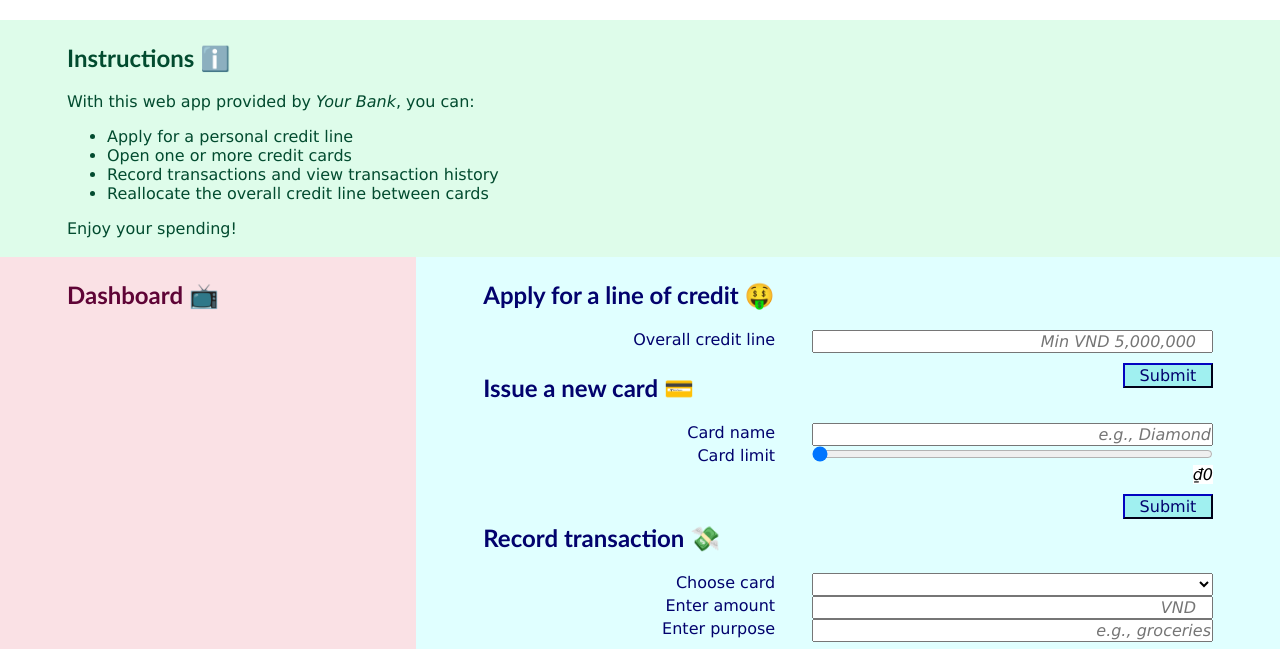
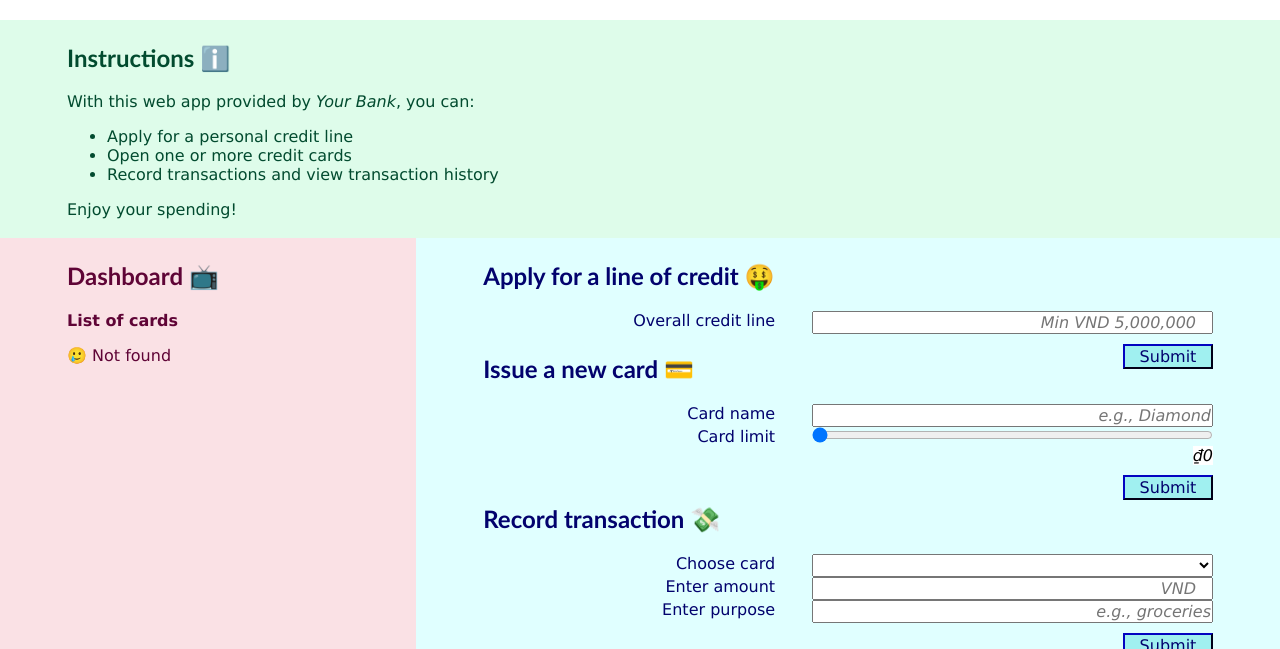
Before and after one commit to khoind/envelopes, a website: page public/index.html in a window 1280 px wide. Shown: the part 119-768 px from the top of the page. Drawn offline with Linux system fonts and the light colour scheme; no server answers.

Commit message:
add scrolling to dashboard

```diff
--- a/public/index.html
+++ b/public/index.html
@@ -24,7 +24,6 @@
                     <li>Apply for a personal credit line</li>
                     <li>Open one or more credit cards</li>
                     <li>Record transactions and view transaction history</li>
-                    <li>Reallocate the overall credit line between cards</li>
                 </ul>
                 Enjoy your spending!
             </p>
--- a/public/script.js
+++ b/public/script.js
@@ -173,6 +173,7 @@ const updateSummary = () => {
 
 window.onload = () => {
     updateSummary();
+    updateCards();
     updateLimitSlider();
 }
 
--- a/public/style.css
+++ b/public/style.css
@@ -39,6 +39,8 @@ h1 {
     border: solid rgb(250, 225, 229);
     padding-inline: 5%;
     flex-grow: 1;
+    overflow-y: scroll;
+    height: 700px;
 }
 
 #control {
@@ -47,6 +49,7 @@ h1 {
     border: solid lightcyan;
     padding-inline: 5%;
     flex-grow: 1.67;
+    height: 700px;
 }
 
 button {
```
